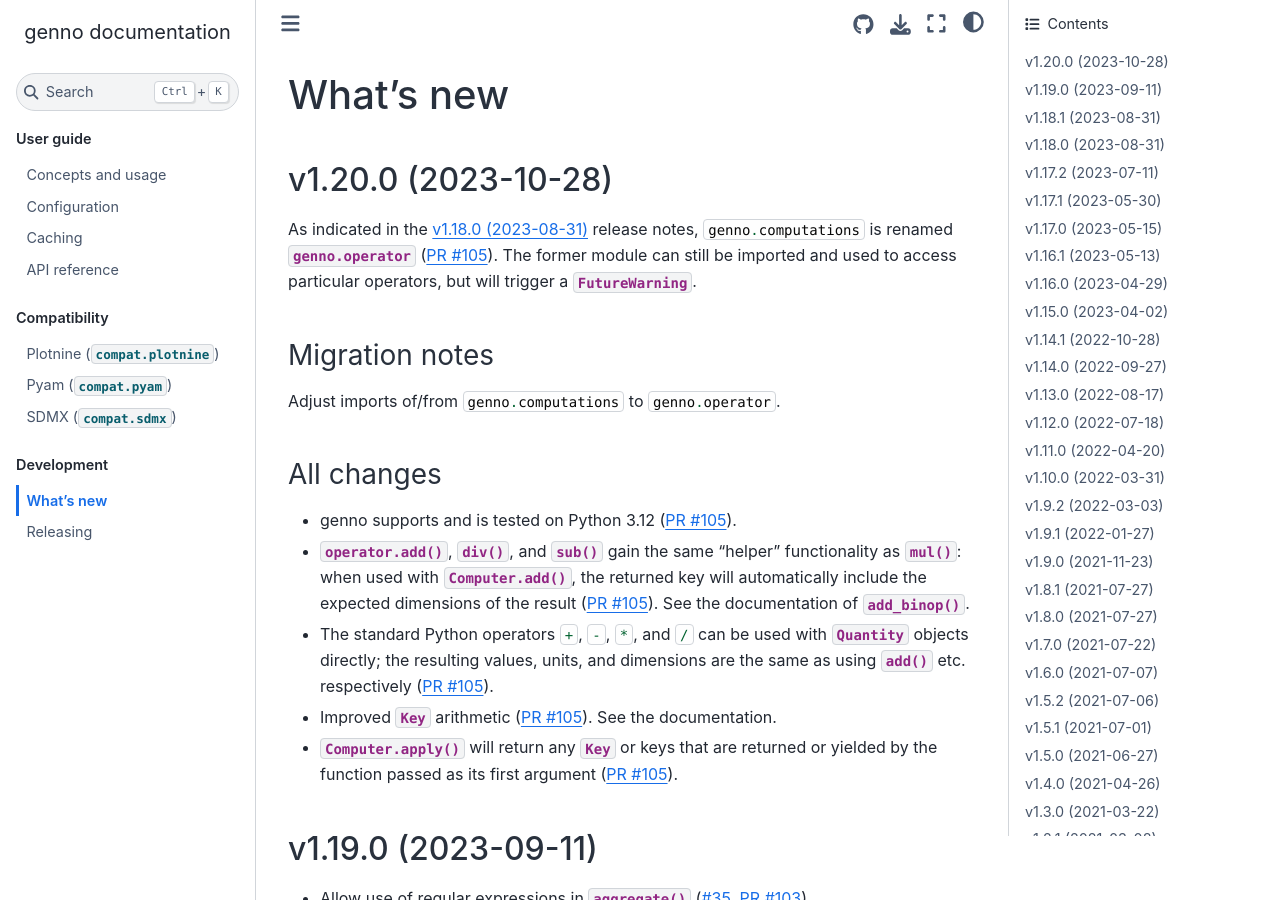
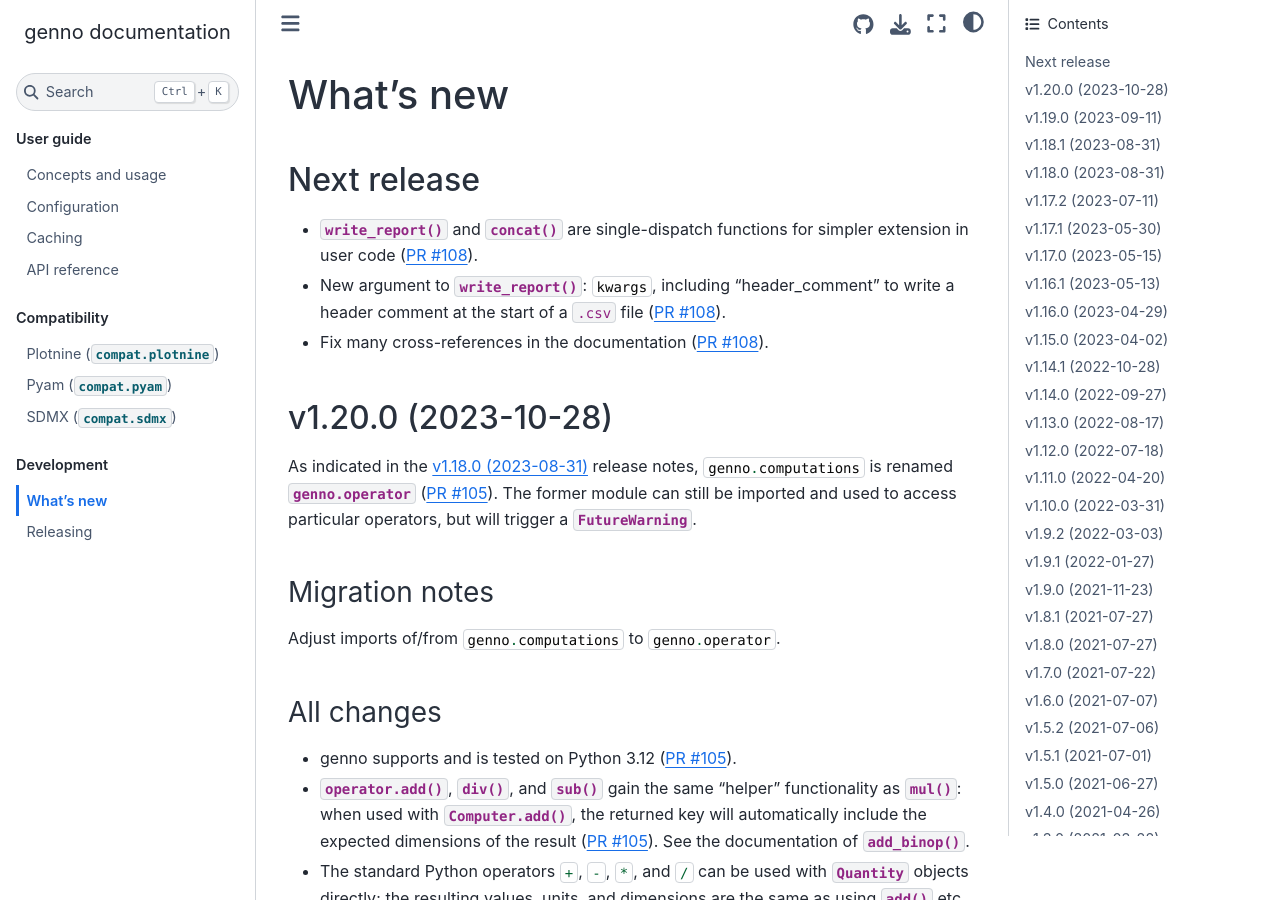
Before and after one commit to khaeru/genno, a Sphinx documentation site: the page built from doc/whatsnew.rst, in a window 1280 px wide and 900 px high. Built offline with Sphinx 7.4.7 and the Sphinx Book theme 1.1.4, drawn with Linux system fonts in a browser that asks for light colours.

Commit message:
Add #108 to doc/whatsnew

```diff
--- a/doc/whatsnew.rst
+++ b/doc/whatsnew.rst
@@ -1,8 +1,12 @@
 What's new
 **********
 
-.. Next release
-.. ============
+Next release
+============
+
+- :func:`.write_report` and :func:`.concat` are single-dispatch functions for simpler extension in user code (:pull:`108`).
+- New argument to :func:`.write_report`: :py:`kwargs`, including "header_comment" to write a header comment at the start of a :file:`.csv` file (:pull:`108`).
+- Fix many cross-references in the documentation (:pull:`108`).
 
 v1.20.0 (2023-10-28)
 ====================
```
